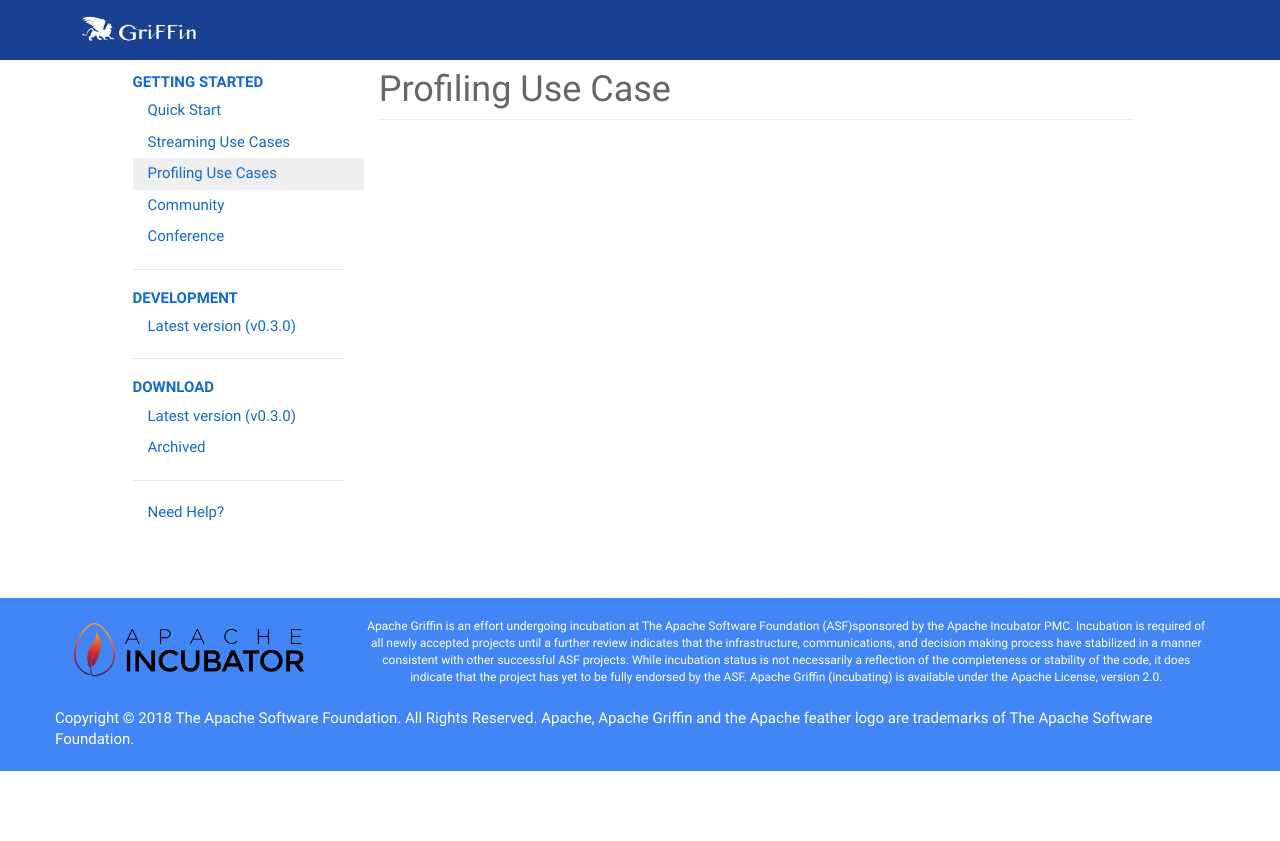
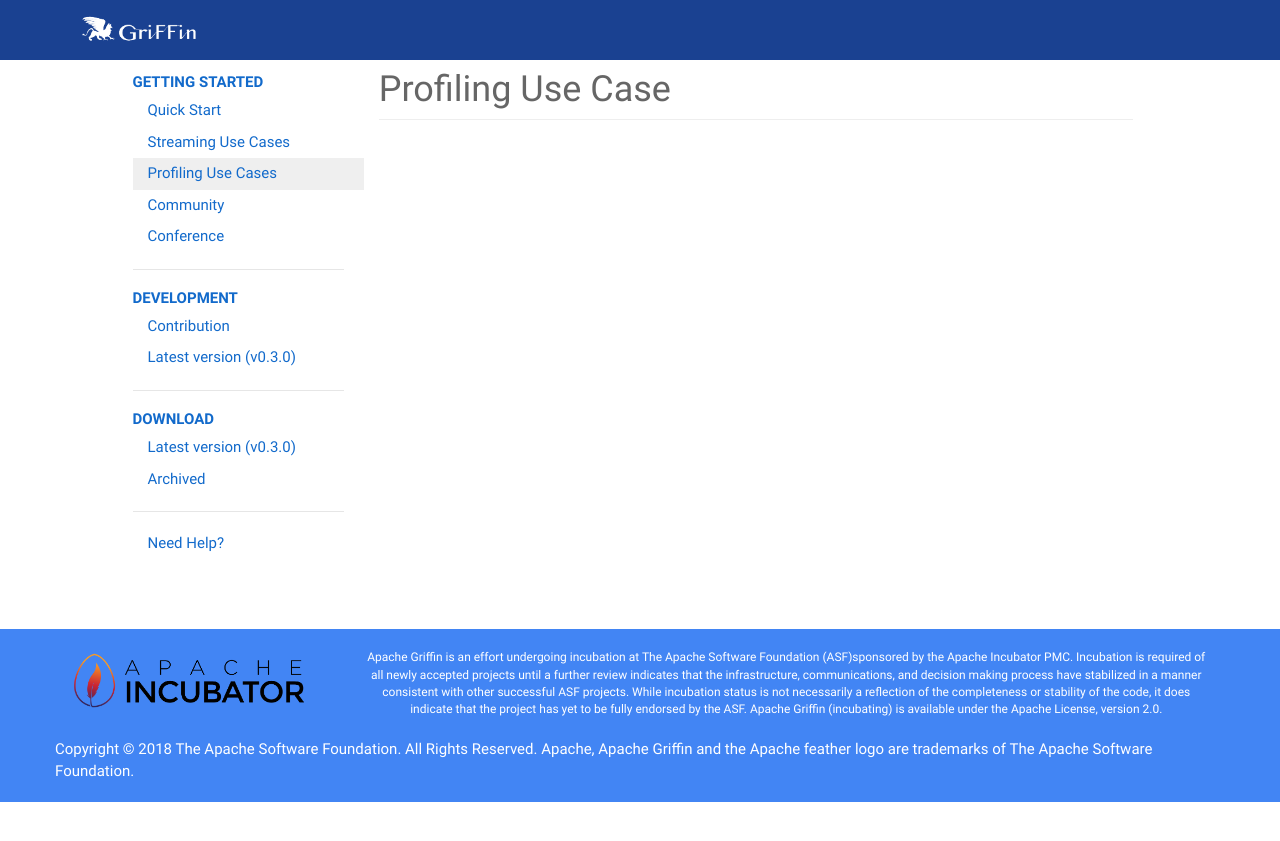
Before and after one commit to apache/griffin-site, a Jekyll site: the page built from profiling.md, in a window 1280 px wide. Shown: the top 841 px of the page. Built offline with Jekyll 4.4.1, drawn with Linux system fonts in a browser that asks for light colours; comment, search, counter and statistics services are not loaded.

Commit message:
add navigation

```diff
--- a/_config.yml
+++ b/_config.yml
@@ -45,6 +45,8 @@
         url: /docs/conf.html
   - category: Development
     links:
+      - title: Contribution
+        url: /docs/contribute.html
       - title: Latest version (v0.3.0)
         url: /docs/latest.html
   - category: Download
```
